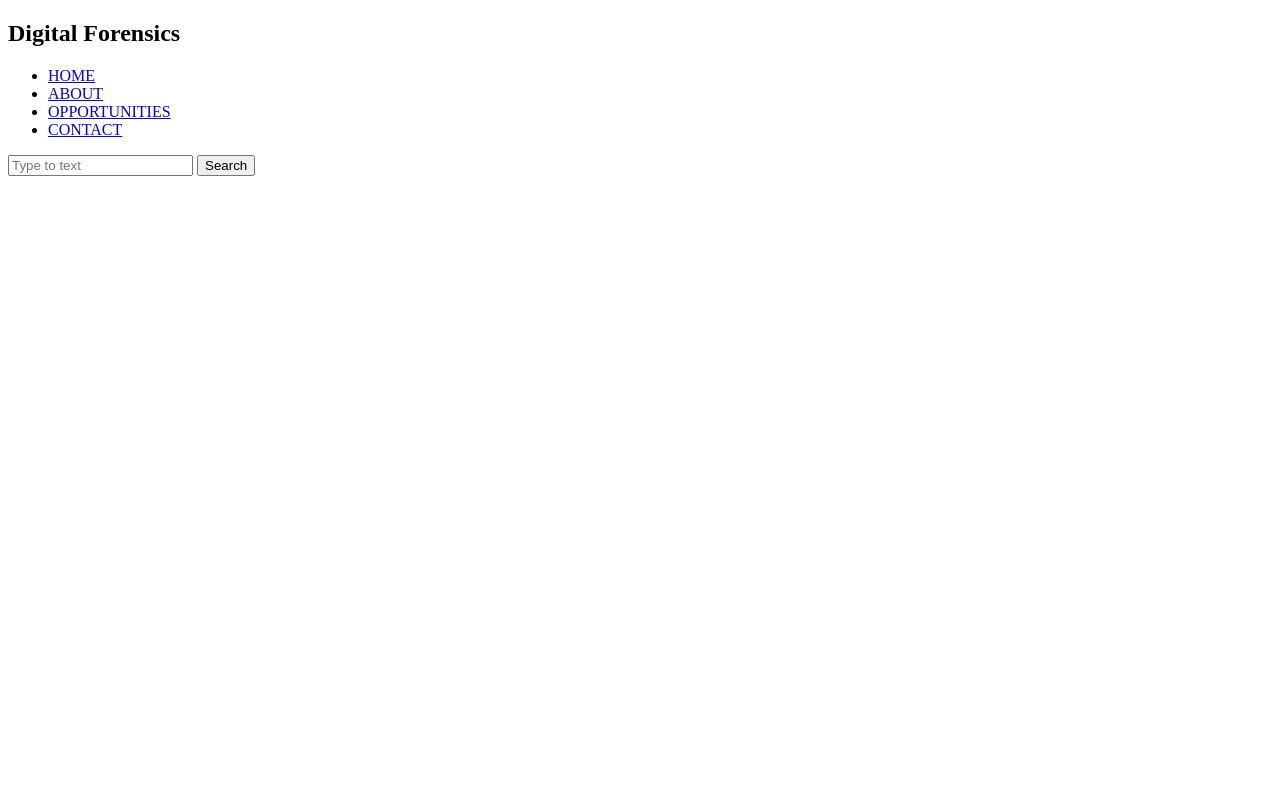
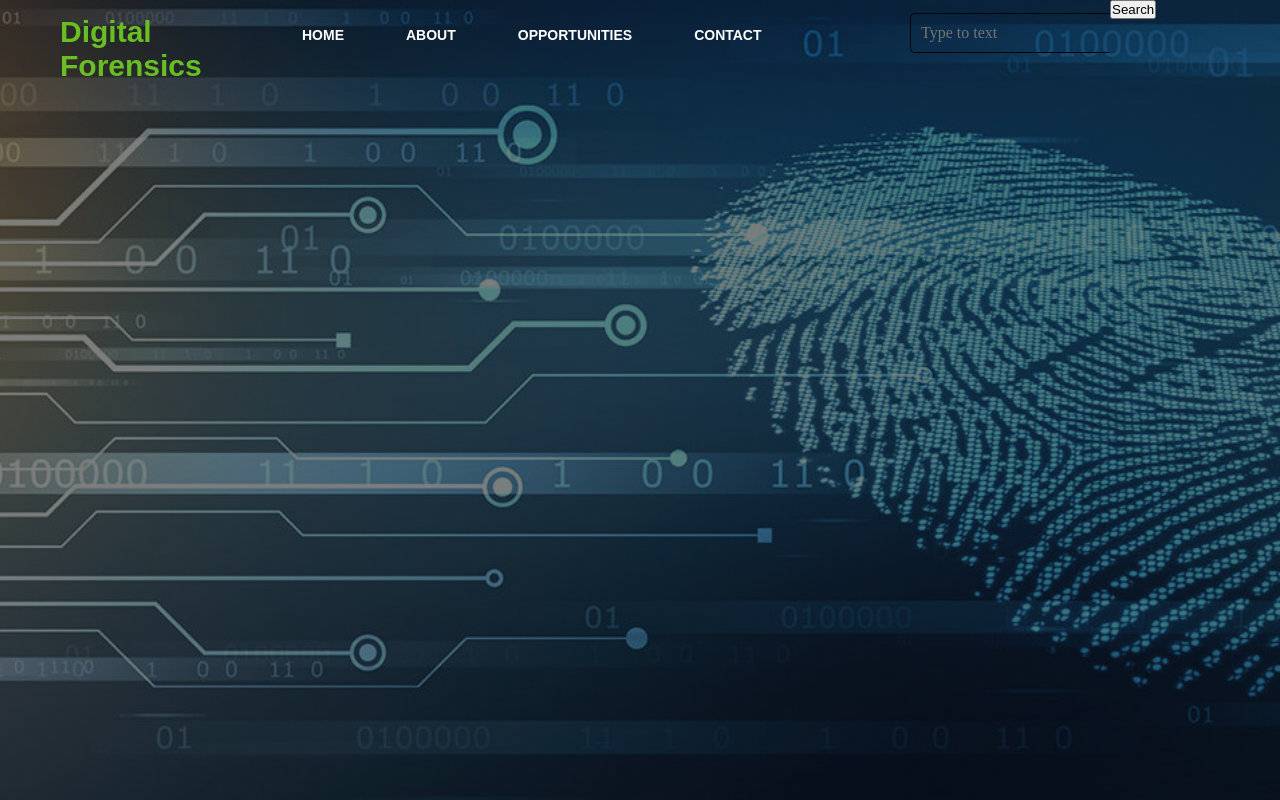
Before and after one commit to abrahamsj/Digital-Forensics, a plain HTML site: page index.html in a window 1280 px wide. Drawn offline with Linux system fonts and the light colour scheme.

Commit message:
fixed background + color
fixed the background code snippet. Changed colors

```diff
--- a/index.html
+++ b/index.html
@@ -2,7 +2,7 @@
 <html lang ="en">
 <head>
     <title>Webpage trial</title>
-    <link rel="stylesheet" href="mystyle.css">
+    <link rel="stylesheet" href="mystyles.css">
 </head>
 <body>
     <div class="main">
--- a/mystyles.css
+++ b/mystyles.css
@@ -5,7 +5,7 @@
 
 .main{
     width: 100;
-    background: linear-gradient(to top,rgba(0,0,0,0.5)50%,rgba(0,0,0,0.5)50%), url(banner.jpeg);
+    background: linear-gradient(to top,rgba(0,0,0,0.5)50%,rgba(0,0,0,0.5)50%), url(background.png);
     background-position: center;
     background-size:cover;
     height: 100vh;
@@ -25,7 +25,7 @@
 }
 
 .logo{
-    color:rgb(45, 69, 25);
+    color:rgb(105, 190, 35);
     font-size: 30px;
     font-family: Arial;
     padding-left: 20px;
@@ -33,3 +33,60 @@
     padding-top: 10px;
     margin-top: 5px;
 }
+
+.menu{
+    width: 400px;
+    float: left;
+    height: 70px;
+}
+
+ul{
+    float: left;
+    display: flex;
+    justify-content: center;
+    align-items: center;
+
+}
+
+ul li{
+    list-style: none;
+    margin-left: 62px;
+    margin-top: 27px;
+    font-size: 14px;
+}
+
+ul li a{
+    text-decoration: none;
+    color: white;
+    font-family: Arial;
+    font-weight: bold;
+    transition: 0.4s ease-in-out;
+}
+
+ul li a:hover{
+    color: aquamarine;
+}
+
+.search{
+    width: 330px;
+    float: left;
+    margin-left: 270px;
+}
+
+.srch{
+    font-family: 'Times New Roman';
+    width: 200px;
+    height: 40px;
+    background: transparent;
+    border: 1px solid rgb(5, 5, 5);
+    margin-top: 13px;
+    color:white;
+    border-right: none;
+    font-size: 16px;
+    float: left;
+    padding: 10px;
+    border-bottom-left-radius: 5px;
+    border-top-left-radius: 5px;
+
+
+}
```
